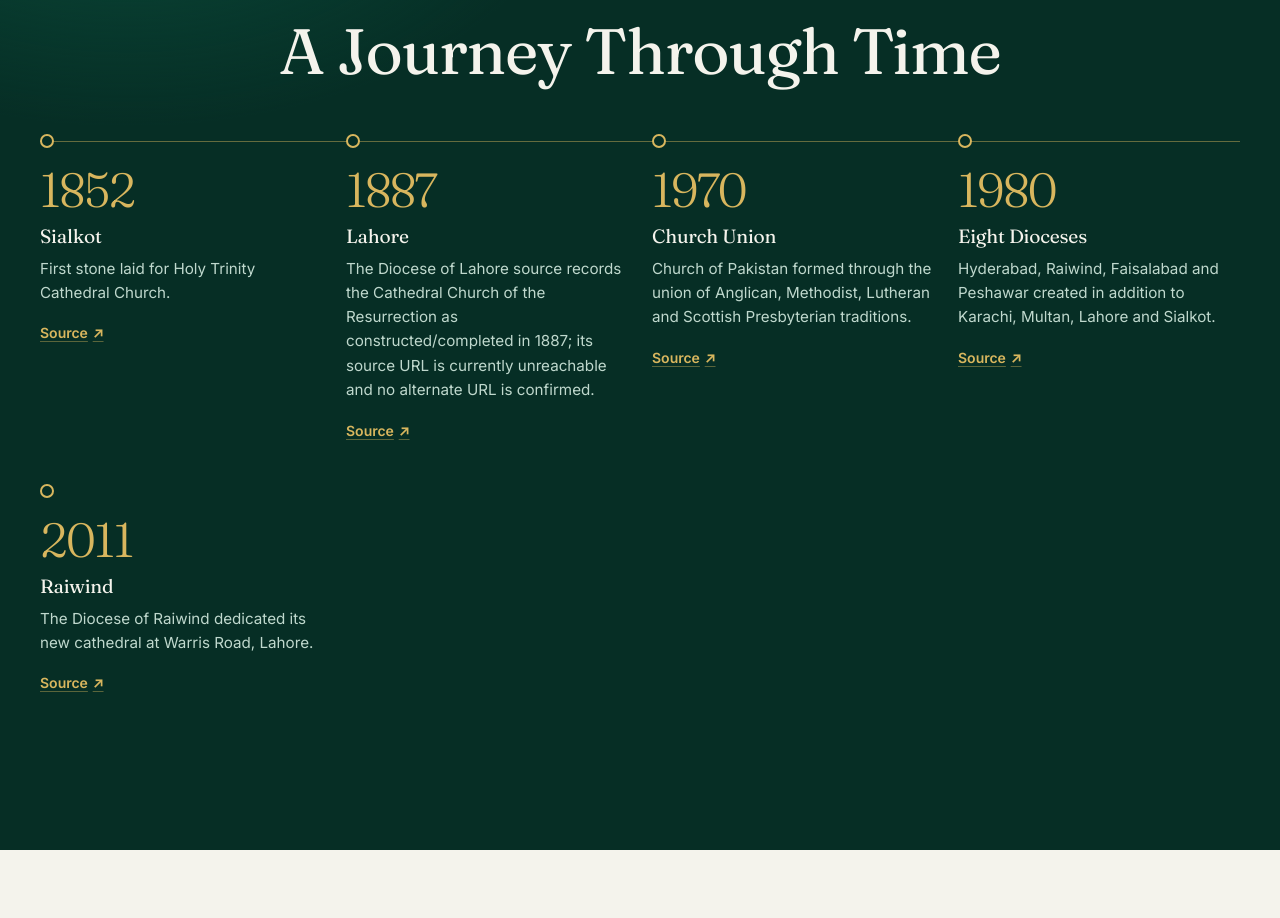
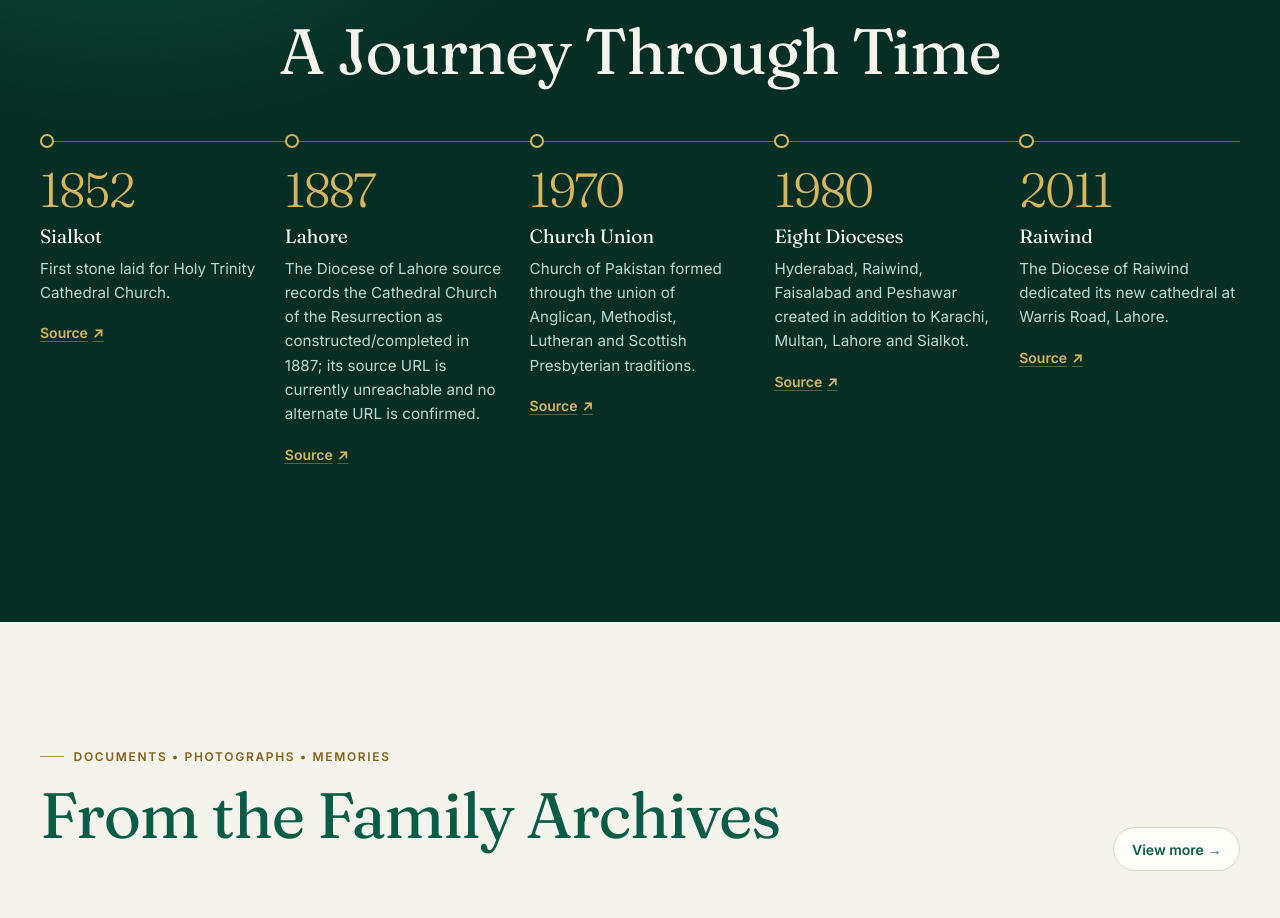
Before and after one commit to smarterpayouts4-arch/Churchhistoryofpakistan, a Next.js app: page / in a window 1280 px wide. Shown: the part 4100-5018 px from the top of the page. Built offline with nearby package versions, Linux system fonts and the light colour scheme.

Commit message:
Palette: Emerald & Gilt tokens documented (DESIGN_SYSTEM, ADR-006, OPEN_QUESTIONS); timeline layout

```diff
--- a/src/components/home/Timeline.module.css
+++ b/src/components/home/Timeline.module.css
@@ -18,7 +18,7 @@
   margin: 0;
   padding: 0;
   display: grid;
-  grid-template-columns: repeat(auto-fit, minmax(min(100%, 15rem), 1fr));
+  grid-template-columns: repeat(5, minmax(0, 1fr));
   gap: 0 1.5rem;
 }
 
@@ -106,7 +106,12 @@
   display: none;
 }
 
-@media (max-width: 640px) {
+@media (max-width: 1099px) {
+  .timeline {
+    grid-template-columns: 1fr;
+    max-width: 44rem;
+  }
+
   .timeline::before {
     top: 0;
     bottom: 0;
```
Also changed, not shown: 4 other files (tests, documents, lock files or other folders).
